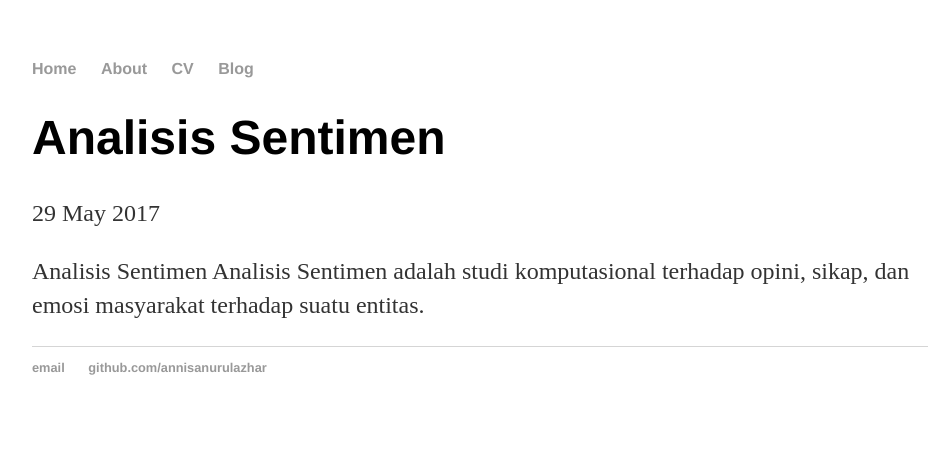
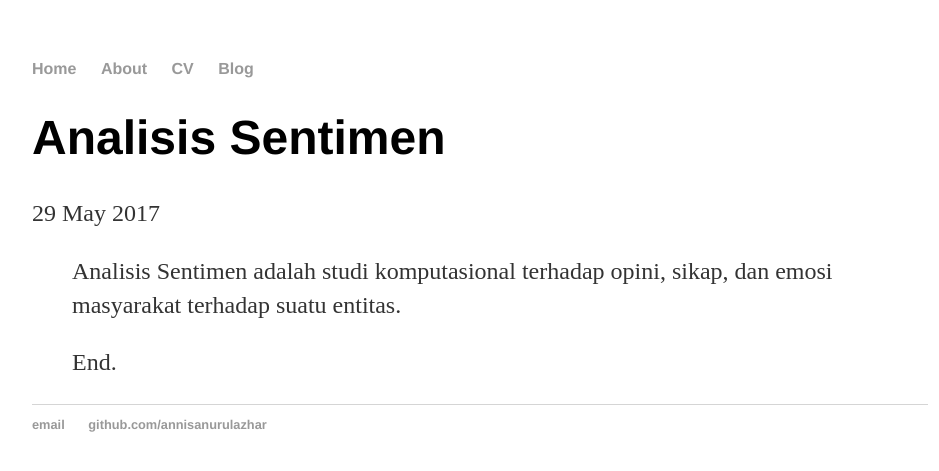
Before and after one commit to annisanurulazhar/annisanurulazhar.github.io, a Jekyll site: the page built from _posts/2017-05-29-sentiment-analysis.md, in a window 1280 px wide. Shown: the top 471 px of the page, without its empty margins (160-1099 px from the left). Built offline with Jekyll 4.4.1, drawn with Linux system fonts in a browser that asks for light colours.

Commit message:
Update 2017-05-29-sentiment-analysis.md

```diff
--- a/_posts/2017-05-29-sentiment-analysis.md
+++ b/_posts/2017-05-29-sentiment-analysis.md
@@ -4,5 +4,6 @@ title: "Analisis Sentimen"
 date: 2017-05-29
 ---
 
-Analisis Sentimen
-    Analisis Sentimen adalah studi komputasional terhadap opini, sikap, dan emosi masyarakat terhadap suatu entitas.
+> Analisis Sentimen adalah studi komputasional terhadap opini, sikap, dan emosi masyarakat terhadap suatu entitas.
+>
+> End.
```
